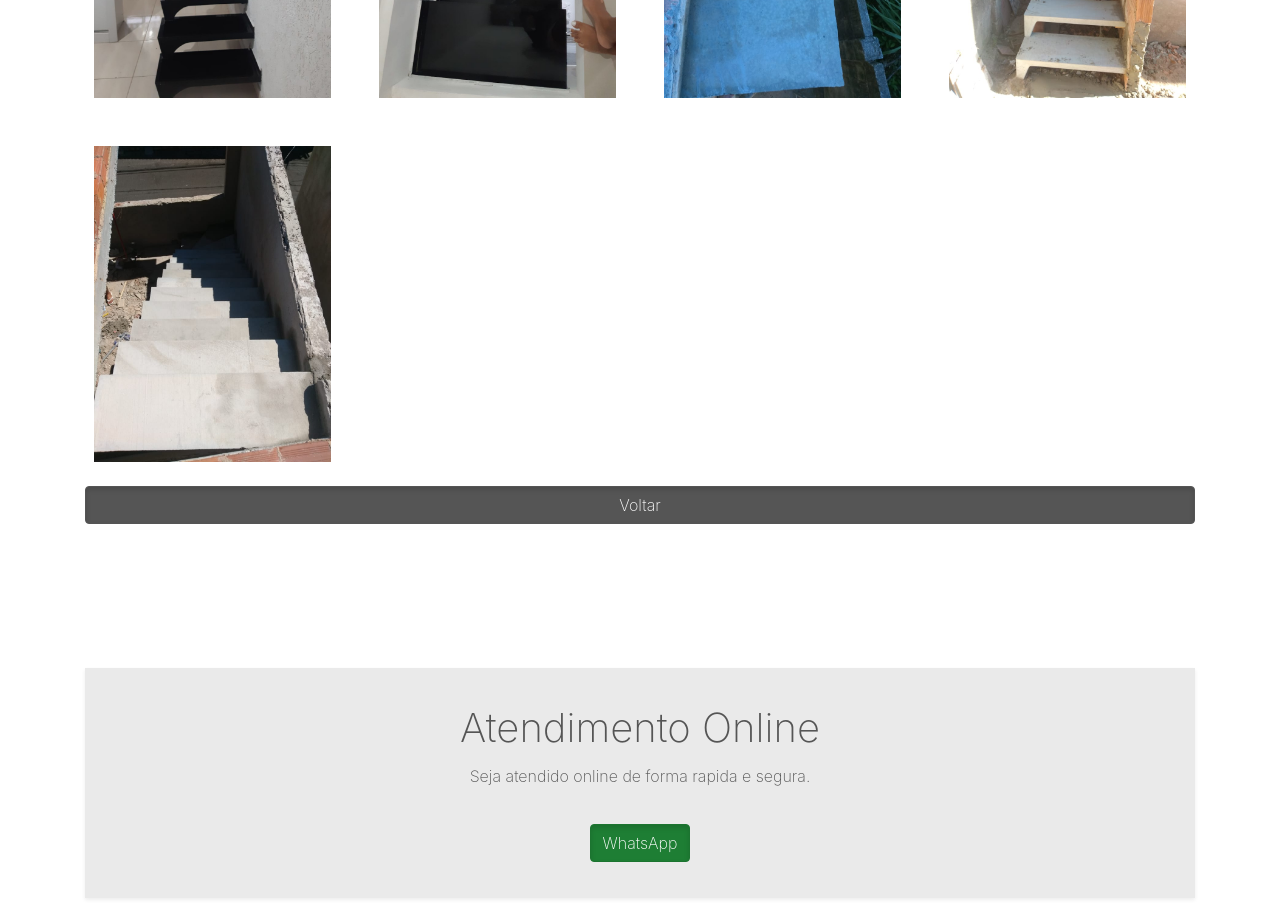
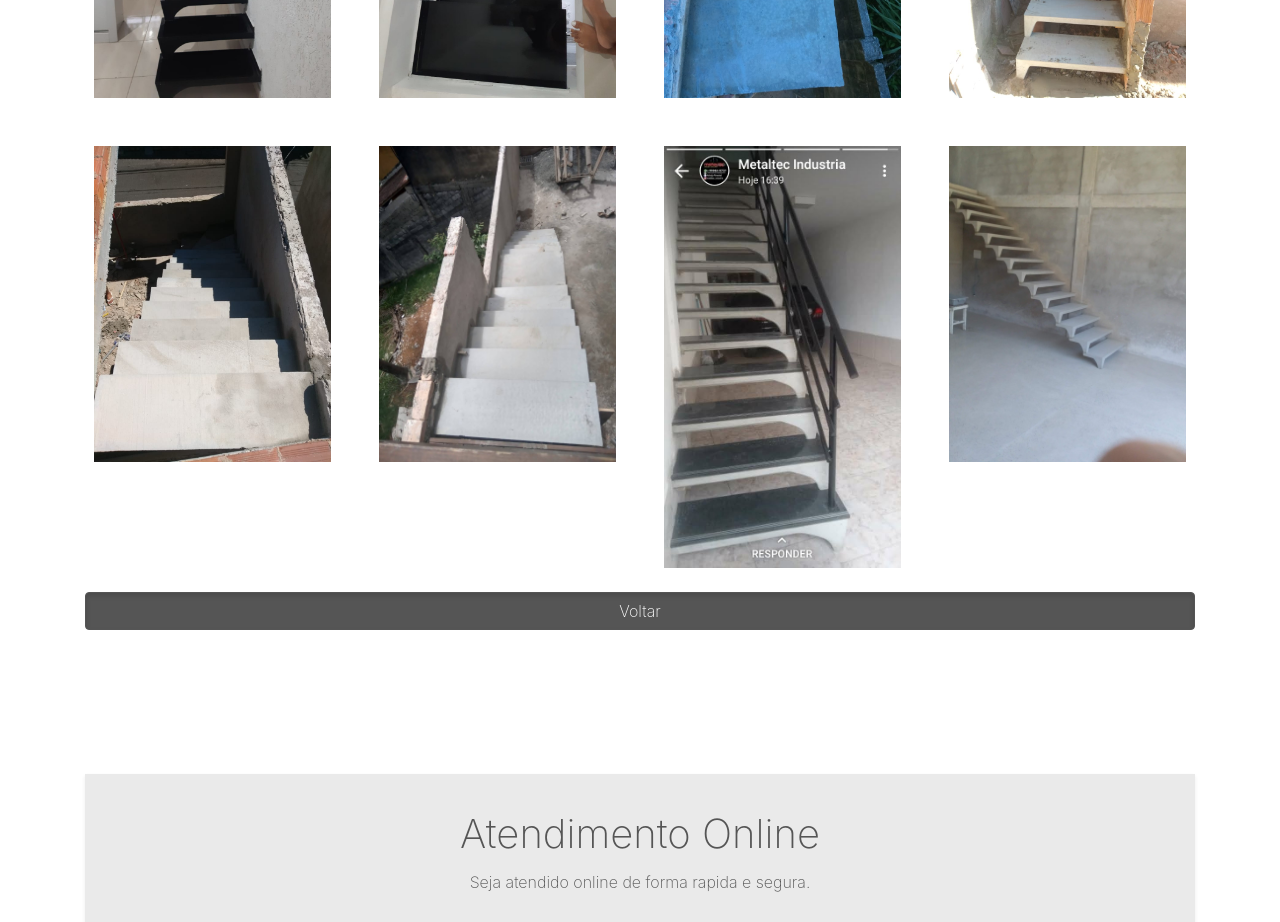
Before and after one commit to LuanAniceto/siteoff-gh-pages, a plain HTML site: page emReta.html in a window 1280 px wide. Shown: the part 1700-2622 px from the top of the page. Drawn offline with nearby package versions, Linux system fonts and the light colour scheme.

Commit message:
Update emReta.html

```diff
--- a/emReta.html
+++ b/emReta.html
@@ -85,6 +85,9 @@
         <div class="col-lg-3 col-md-1 p-3"> <img class="img-fluid d-block" src="imagens/escada reta10.jpeg"> </div>
         <div class="col-lg-3 col-md-1 p-3"> <img class="img-fluid d-block" src="imagens/escada reta11.jpeg"> </div>
         <div class="col-lg-3 col-md-1 p-3"> <img class="img-fluid d-block" src="imagens/escada reta12.jpeg"> </div>
+        <div class="col-lg-3 col-md-1 p-3"> <img class="img-fluid d-block" src="imagens/novas-imagens/escadanova-reta.jpeg"> </div>
+        <div class="col-lg-3 col-md-1 p-3"> <img class="img-fluid d-block" src="imagens/novas-imagens/escadanova-reta2.jpeg"> </div>
+        <div class="col-lg-3 col-md-1 p-3"> <img class="img-fluid d-block" src="imagens/novas-imagens/escadanova-reta3.jpeg"> </div>
 
       </div>
       <div class="row">
```
